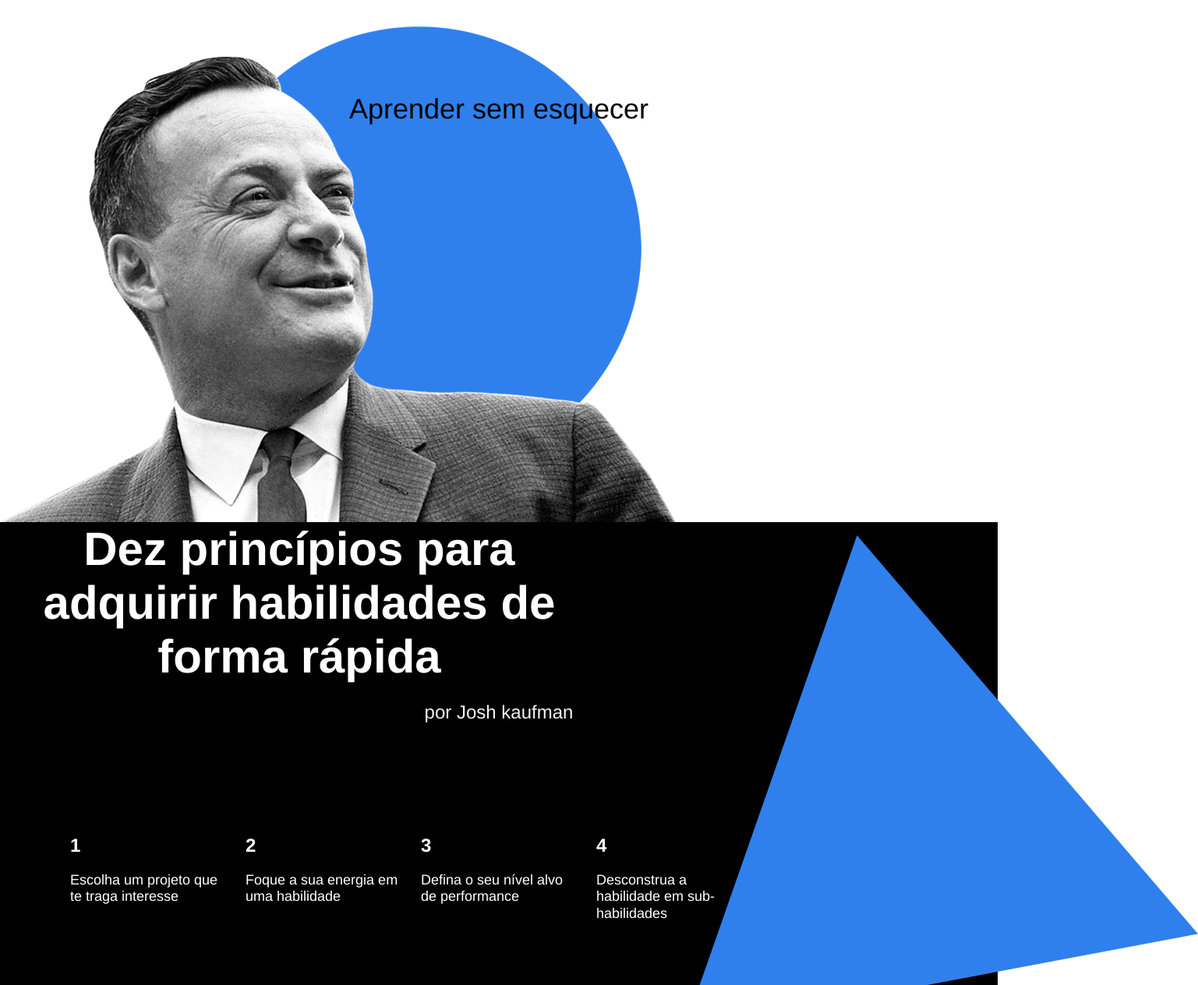
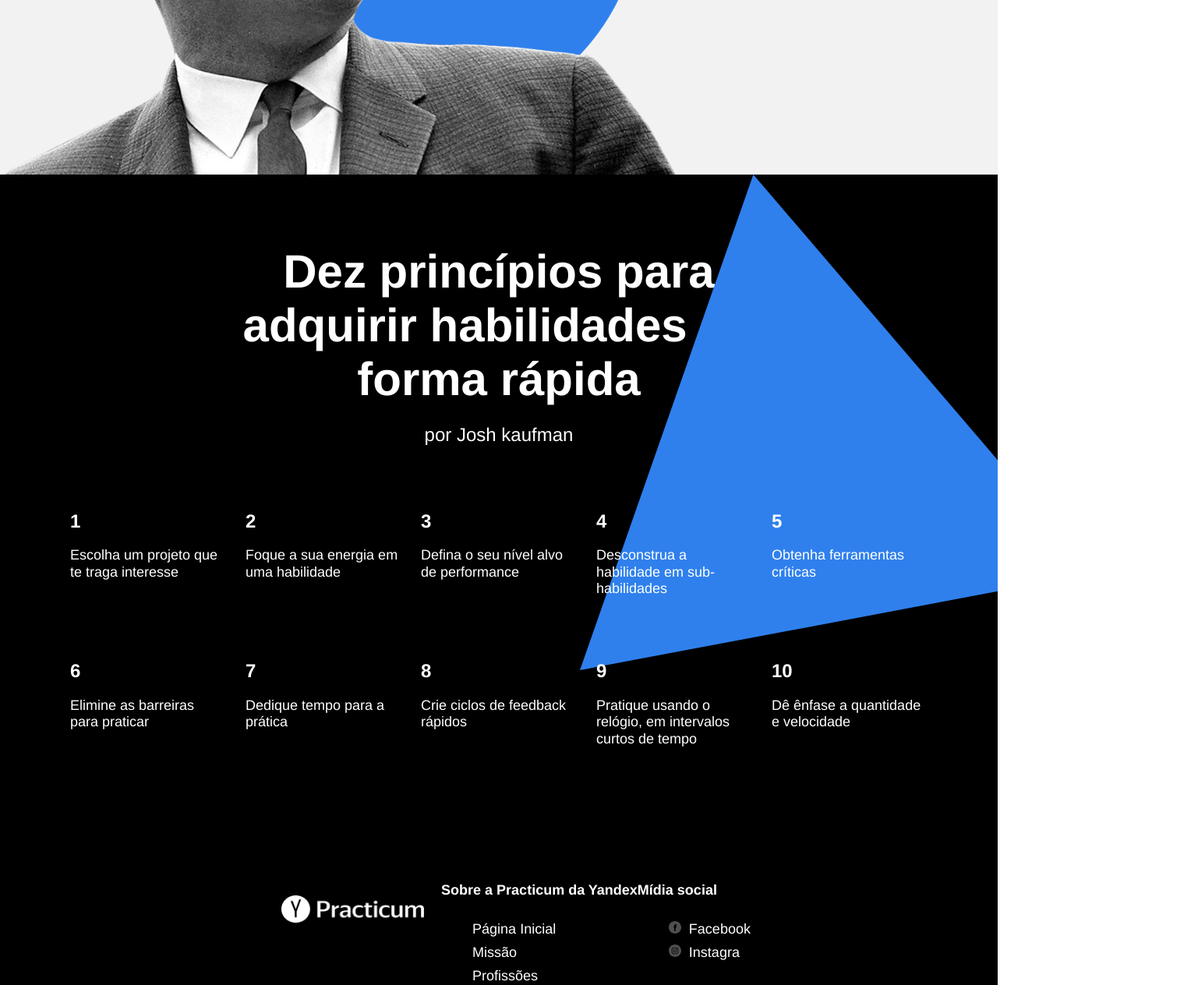
Before and after one commit to MrKroemer/web_project_1_ptbr, a plain HTML site: page index.html in a window 1280 px wide. Shown: the part 2817-4081 px from the top of the page at 78% size, 1537 px wide, since content can reach past the window. Drawn offline with Linux system fonts and the light colour scheme; files whose address does not match are found by name.

Commit message:
Melhorando a identação

```diff
--- a/index.html
+++ b/index.html
@@ -10,13 +10,11 @@
 <body>
   <div class="page">
     <header class="header">
-
       <img src=".//images/logo_place_header.png" alt="Practicum" class="logo logo_place_header">
       <h1 class="header__title">Aprendendo a Aprender</h1>
       <h3 class="header__subtitle">As técnicas de aprendizado mais eficazes que você pode aplicar ao seu contidiano <a class="header__link" href="">Saiba mais &rarr;</a></h3>
       <img src=".//images/header-image.png" alt="blonde no-face" class="header__main-illustration">
       <div class="header__square-pic"></div>
-
     </header>
     <main class="content">
       <section class="description">
@@ -47,7 +45,6 @@
       </article>
 
       </section>
-
       <section class="digits">
 
         <h1 class="section-title">Fatos e números</h1>
@@ -89,33 +86,17 @@
       </ul>
 
       </section>
-
       <section class="feynman">
-
-
         <h1 class="feynman__title">A Técnica de Feynman</h1>
         <h3 class="feynman__subtitle">Aprender sem esquecer</h3>
-
-
         <img src="./images/feynman.png" alt="Uma foto de Richard Feynman, um físico quântico mundialmente conhecido. A Técnica de Feynman deriva dos seus métodos de estudo quando ele era um estudante em Princeton." class="feynman__image">
         <a href="" class="feynman__link">Mais &rarr;</a>
-
       </section>
-
-      <section class="kaufman ">
-
+      <section class="kaufman">
         <h1 class="section-title section-title_theme_dark">Dez princípios para adquirir habilidades de forma rápida</h1>
         <h3 class="section-subtitle section-subtitle_theme_dark">por Josh kaufman</h3>
-        <!-- <figure class="kaufman__triangle"></figure> -->
-
-        <img src="./images/kaufman-triangle.svg" alt="Um
-        grande triângulo azul, sobre o qual Josh Kaufman reclama
-        propriedade" class="kaufman__triangle">
-
+        <img src="./images/kaufman-triangle.svg" alt="Um grande triângulo azul, sobre o qual Josh Kaufman reclama propriedade" class="kaufman__triangle">
         <ul class="table table_theme_dark">
-
-          <!-- <figure class="kaufman__triangle"></figure> -->
-
           <li class="table__cell table__cell_theme_dark">
             <h1 class="table__heading table__heading_theme_dark">1</h1>
             <p class="table__text table__text_theme_dark">Escolha um projeto que te traga interesse</p>
@@ -156,38 +137,33 @@
             <h1 class="table__heading table__heading_theme_dark">10</h1>
             <p class="table__text table__text_theme_dark">Dê ênfase a quantidade e velocidade</p>
           </li>
-
         </ul>
-
       </section>
     </main>
     <footer class="footer">
-
-        <div class="footer__columns">
-
-        <ul class="footer__logo">
-        <li><img src="./images/logo_place_footer.png" alt="Logotipo Practicum" class="slogo_place_footer"></li>
-        <li><p class="footer__column_content_copyright footer__author">&copy; 2022 Flavio Rodrigues</p></li>
-        </ul>
-
-      <div class="footer__rows">
-        <ul class="footer__column_content_about">
-          <li><h3 class="footer__column-heading">Sobre a Practicum da Yandex</h3></li>
+      <!-- <div class="footer__columns"> -->
+        <div class="footer__column_content_copyright">
+          <img src="./images/logo_place_footer.png" alt="Logotipo Practicum" class="logo_place_footer">
+          <p class="footer__column_content_copyright footer__author">&copy; 2022 Flavio Rodrigues</p>
+        </div>
+      <div class="footer__column">
+        <div class="footer__column_content_about">
+          <h3 class="footer__column-heading">Sobre a Practicum da Yandex</h3>
+           <ul class="footer__list">
             <li><a href="#" class="footer__column-link">Página Inicial</a></li>
             <li><a href="#" class="footer__column-link">Missão</a></li>
             <li><a href="#" class="footer__column-link">Profissões</a></li>
           </ul>
-
+        </div>
+        <div>
+          <h3 class="footer__column-heading">Mídia social</h3>
             <ul class="footer__column_content_social">
-          <li><h3 class="footer__column-heading">Mídia social</h3></li>
               <li><a href="#" class="footer__column-link"><img src="./images/facebook_white.svg" alt="Facebook" class="footer__social-icons"">Facebook</a></li>
               <li><a href="#" class="footer__column-link"><img src="./images/instagram_white.svg" alt="Instagram" class="footer__social-icons">Instagra</a></li>
             </ul>
         </div>
-
       </div>
-
-
+      <!-- </div> -->
     </footer>
   </div>
 </body>
--- a/styles/style.css
+++ b/styles/style.css
@@ -153,17 +153,16 @@
   line-height: 34px;
   font-size: 24px;
   font-weight: normal;
-  margin: 0 auto 60px;
+  margin: 0;
   text-align: center;
 }
 
 .table{
   display: flex;
   flex-wrap: wrap;
-  /* list-style: none; */
   width: 1100px;
   justify-content: space-between;
-  margin: 0 auto 100px;
+  margin: 100px 0 0;
   row-gap: 60px;
   padding: 0;
 }
@@ -185,7 +184,7 @@
   line-height: 1.2;
   font-size: 18px;
   font-weight: normal;
-  margin: 20px 0;
+  margin: 20px 0 0;
 }
 
 .table__reference_text{
@@ -196,16 +195,18 @@
 }
 
 .feynman{
-  width: 100%;
   position: relative;
+  z-index: -1;
   display: flex;
   flex-direction: column;
-  /* height: 775px; */
+  background-color: #F2F2F2;
+  align-items: center;
+  padding-top: 100px;
+  height: 700px;
 }
 
 .feynman__image{
-  position: relative;
-  z-index: -1;
+  position: absolute;
   bottom: 0;
   left: 0;
   width: 867px;
@@ -214,10 +215,9 @@
 
 .feynman__title{
   position: relative;
-  left: 10.8vw;
-  top: 19.65vh;
-  width: 775px;
-  margin-bottom: 70px;
+  z-index: 1;
+  max-width: 775px;
+  margin: 0 0 70px;
   line-height: 1.15;
   font-size: 120px;
   font-weight: bold;
@@ -226,18 +226,18 @@
 
 .feynman__subtitle{
   position: relative;
-  left: 0vw;
-  top: 21vh;
+  z-index: 1;
   line-height: 51px;
   font-size: 36px;
   font-weight: normal;
   text-align: center;
+  margin: 0;
 }
 
 .feynman__link{
   position: absolute;
   right: 48px;
-  top: 368vh;
+  bottom: 349px;
   text-decoration: none;
   line-height: 51px;
   font-size: 36px;
@@ -253,16 +253,21 @@
 }
 
 .kaufman{
+  position: relative;
+  z-index: -1;
+  display: flex;
+  flex-direction: column;
+  align-items: center;
+  padding-top: 90px;
+  padding-bottom: 90px;
   overflow: hidden;
   background-color: black;
 }
 
 .kaufman__triangle{
-  /* background-image: url(../images/kaufman-triangle.svg);
-  background-repeat: no-repeat; */
   position: absolute;
-  right: -257px;
-  top: 438vh;
+  right: -124px;
+  top: 0;
   z-index: 0;
   width: 660px;
   height: 636px;
@@ -270,42 +275,33 @@
 
 /* including elements with key-value modifiers */
 .section-title_theme_dark{
-  color: white;
-  line-height: 1.15;
-  font-size: 60px;
-  font-weight: bold;
+  color: #fff;
 }
 
 .section-subtitle_theme_dark{
-  line-height: 34px;
-  font-size: 24px;
-  font-weight: normal;
-  color: #F2F2F2;
+  color: #fff;
 }
 
 .table__cell_theme_dark{
+  list-style: none;
   width: 200px;
-  color: white;
-  margin-right: 0;
-  margin-top: 80px;
 }
 
-/* .table_theme_dark{
-  margin-top: 20px;
-  background-image: url(../images/kaufman-triangle.svg);
-  background-repeat: no-repeat;
-} */
+.table_theme_dark{
+  margin-top: 80px;
+  row-gap: 80px;
+}
 
 .table__heading_theme_dark{
-  line-height: 1.15;
-  font-size: 24px;
-  font-weight: bold;
+  position: relative;
+  z-index: 1;
+  color: #fff;
 }
 
 .table__text_theme_dark{
-  line-height: 1.2;
-  font-size: 18px;
-  font-weight: normal;
+  position: relative;
+  z-index: 1;
+  color: #fff;
 }
 
 .logo_place_footer{
@@ -316,32 +312,17 @@
 
 .footer{
   display: flex;
-  flex-direction: row;
-  justify-content: space-between;
+  justify-content: center;
   min-height: 350px;
-  width: 100%;
   background-color: #000;
-
+  padding-top: 60px;
+  box-sizing: border-box;
 }
 
 .footer__columns{
   display: flex;
-  flex-direction: row;
   justify-content: space-between;
   width: 90%;
-  min-width: 711px;
-  height: auto;
-  color: #fff;
-  margin: 60px auto 40px 67px;
-  list-style: none;
-}
-
-.footer__logo{
-  display: flex;
-  flex-direction: column;
-  justify-content: space-between;
-  margin: 0;
-  list-style: none;
 }
 
 .test-flex{
@@ -349,19 +330,18 @@
   width: 300px;
   height: 20px;
 }
+.footer__column{
+  display: flex;
 
+}
 .footer__column_content_copyright{
+  /* display: flex;
+  flex-direction: column;
+  justify-content: space-between; */
   line-height: 25px;
   font-size: 18px;
   font-weight: normal;
-  margin: 18px auto 18px 22px;
-}
-
-.footer__rows{
-  display: flex;
-  flex-direction: row;
-  justify-content:space-around;
-  width: 711px;
+  margin: 18px 0 18px 22px;
 }
 
 .footer__column-heading{
```
Lines whose indentation alone changed are shown as unchanged.
